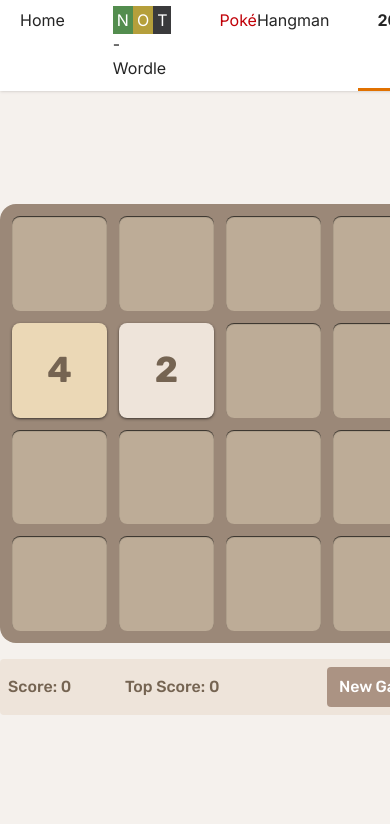
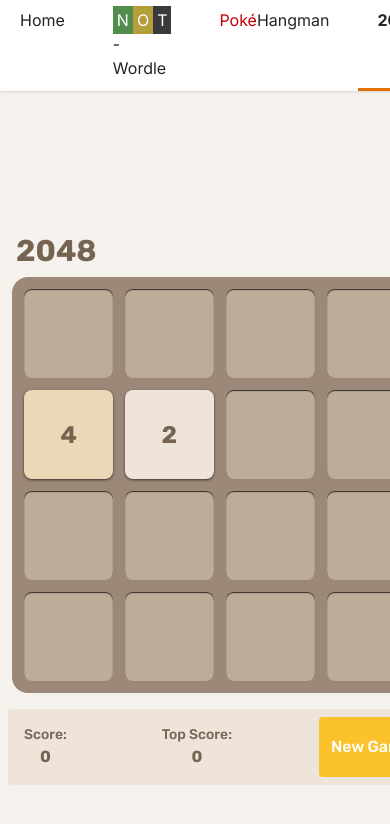
Before and after one commit to fayponjp/browser-games, a React (Vite) app: page /#/Game2048 in a window 390 px wide. Shown: the top 824 px of the page. Built offline with nearby package versions, Linux system fonts and the light colour scheme; a web font is replaced by a local one.

Commit message:
Score and game status display styling and elements
- moved game over text to the top of the page
- score and top score displays adjusted as description detail elements
- timing adjustments for tile animations
- styling changes for new game button

```diff
--- a/src/2048/Game2048.tsx
+++ b/src/2048/Game2048.tsx
@@ -45,9 +45,6 @@ export default function Game2048() {
             <div
                 key={`tile-${tile.id}`}
                 className={`h-full aspect-square flex rounded-lg
-                    transition-colors
-                    duration-100
-                    ease-in-out
                     ${isAppearing ? animateDirection[currentDirection!] : ''}
                     ${
                         variantValue
@@ -112,22 +109,32 @@ export default function Game2048() {
     }, [score])
 
     return (
-        <div className='font-[Rubik] font-bold h-full w-full flex flex-col items-center justify-center bg-orange-200/10'>
+        <div className='font-[Rubik] px-2 font-bold h-dvh w-full flex flex-col items-center justify-center bg-orange-200/10'>
+            <h1 className='text-board-brown text-3xl justify-between flex flex-row max-w-lg w-full px-2'>
+                <span className='py-2'>2048</span>
+                <span className='py-2'>
+                    {gameOver ? 'Game Over!' : ''}
+                </span>
+            </h1>
             <div
                 ref={tileContainer}
-                className='grid grid-cols-4 grid-rows-4 rounded-2xl p-3 gap-3 bg-(--board-bg) max-w-lg w-full aspect-square'
+                className='grid grid-cols-4 grid-rows-4 rounded-2xl p-3 gap-3 bg-(--board-bg) max-w-[98%] w-full lg:max-w-lg lg:w-full aspect-square'
             >
                 {board}
             </div>
 
-            <div className='m-4 text-board-brown font-medium flex flex-row justify-between w-full max-w-lg bg-(--board-card-2) p-2 rounded'>
-                <span className='py-2'>Score: {score}</span>
-                <span className='py-2'>Top Score: {topScore}</span>
-                <span className='py-2 font-bold'>
-                    {gameOver ? 'Game Over!' : ''}
-                </span>
+            <div className='m-4 text-board-brown font-medium flex flex-row justify-between w-full lg:w-full max-w-lg bg-(--board-card-2) p-2 rounded'>
+                <dl className='p-2 text-center'>
+                    <dt className='text-sm'>Score:</dt>
+                    <dd className='font-bold'>{score}</dd>
+                </dl>
+                <dl className='p-2 text-center'>
+                    <dt className='text-sm'>Top Score:</dt>
+                    <dd className='font-bold'>{topScore}</dd>
+                </dl>
+
                 <button
-                    className='cursor-pointer text-white bg-amber-950/40 rounded-sm py-2 px-3 hover:bg-amber-950/30'
+                    className='cursor-pointer text-white bg-amber-400/80 rounded-sm py-2 px-3 hover:bg-amber-400/50'
                     onClick={resetGame}
                 >
                     New Game
--- a/src/2048/hooks-2048.tsx
+++ b/src/2048/hooks-2048.tsx
@@ -203,13 +203,14 @@ export const useCheckForValidMoves = () => {
 export const useSwipe = (
     elementRef: React.RefObject<null | HTMLElement>,
     inputHandler: (direction: Direction) => void,
-    threshold: number = 50,
+    threshold: number = 30,
 ) => {
     const touchStartRef = useRef({ x: 0, y: 0 });
-
+    const {updateDirection} = use2048();
     useEffect(() => {
         const element = elementRef.current;
         if (!element) return;
+
 
         const handleTouchStart = (e: TouchEvent) => {
             e.preventDefault();
@@ -233,11 +234,16 @@ export const useSwipe = (
             const deltaX = touchEnd.x - touchStartRef.current.x;
             const deltaY = touchEnd.y - touchStartRef.current.y;
             const isHorizontal = Math.abs(deltaX) > Math.abs(deltaY);
+            let swipeDirection: Direction;
 
             if (isHorizontal && Math.abs(deltaX) > threshold) {
-                inputHandler(deltaX > 0 ? 'Right' : 'Left');
+                swipeDirection = deltaX > 0 ? 'Right' : 'Left'
+                inputHandler(swipeDirection);
+                updateDirection(swipeDirection)
             } else if (!isHorizontal && Math.abs(deltaY) > threshold) {
-                inputHandler(deltaY > 0 ? 'Down' : 'Up');
+                swipeDirection = deltaY > 0 ? 'Down' : 'Up'
+                inputHandler(swipeDirection);
+                updateDirection(swipeDirection)
             }
         };
 
--- a/src/2048/types-2048.ts
+++ b/src/2048/types-2048.ts
@@ -11,18 +11,18 @@ export const valid2048InputsArr: string[] = [
 ];
 
 export const tileVariants: Record<string, string> = {
-    '2': 'bg-(--board-card-2) text-board-brown text-4xl',
-    '4': 'bg-(--board-card-4) text-board-brown text-4xl',
-    '8': 'bg-(--board-card-8) text-white text-4xl',
-    '16': 'bg-(--board-card-16) text-white text-4xl',
-    '32': 'bg-(--board-card-32) text-white text-4xl',
-    '64': 'bg-(--board-card-64) text-white text-4xl',
-    '128': 'bg-(--board-card-128) text-white text-3xl',
-    '256': 'bg-(--board-card-256) text-white text-3xl',
-    '512': 'bg-(--board-card-512) text-white text-3xl',
-    '1024': 'bg-(--board-card-1024) text-white text-2xl',
-    '2048': 'bg-(--board-card-2048) text-white text-2xl',
-    'high': 'bg-gradient-to-b from-violet-400 via-blue-400 to-violet-400',
+    '2': 'bg-(--board-card-2) text-board-brown text-2xl lg:text-4xl',
+    '4': 'bg-(--board-card-4) text-board-brown text-2xl lg:text-4xl',
+    '8': 'bg-(--board-card-8) text-white text-2xl lg:text-4xl',
+    '16': 'bg-(--board-card-16) text-white text-2xl lg:text-4xl',
+    '32': 'bg-(--board-card-32) text-white text-2xl lg:text-4xl',
+    '64': 'bg-(--board-card-64) text-white text-2xl lg:text-4xl',
+    '128': 'bg-(--board-card-128) text-white text-2xl lg:text-3xl',
+    '256': 'bg-(--board-card-256) text-white text-2xl lg:text-3xl',
+    '512': 'bg-(--board-card-512) text-white text-2xl lg:text-3xl',
+    '1024': 'bg-(--board-card-1024) text-white text-xl lg:text-2xl',
+    '2048': 'bg-(--board-card-2048) text-white text-xl lg:text-2xl',
+    'high': 'bg-gradient-to-b from-blue-300 via-violet-400 to-blue-200 text-white lg:text-xl',
     // '8192':
 };
 
--- a/src/style.css
+++ b/src/style.css
@@ -62,7 +62,7 @@ body {
 
     @keyframes slideup {
         from {
-            translate: 0 -50px;
+            translate: 0 -60%;
             scale: 0.4;
             opacity: 0;
         }
@@ -76,7 +76,7 @@ body {
 
     @keyframes slidedown {
         from {
-            translate: 0 50px;
+            translate: 0 60%;
             scale: 0.4;
             opacity: 0;
         }
@@ -90,7 +90,7 @@ body {
 
     @keyframes slideleft {
         from {
-            translate: 50px 0;
+            translate: 60% 0;
             scale: 0.4;
             opacity: 0;
         }
@@ -104,7 +104,7 @@ body {
 
     @keyframes slideright {
         from {
-            translate: -50px 0;
+            translate: -60% 0;
             scale: 0.4;
             opacity: 0;
         }
```
